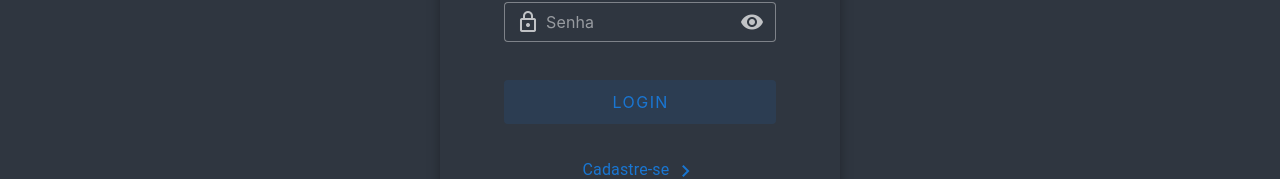
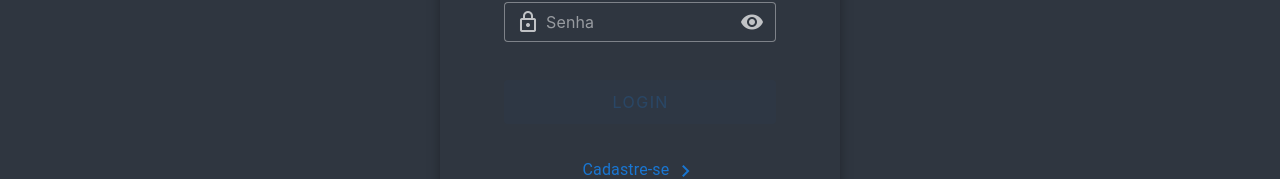
Before and after one commit to tallysdev/eventSync, a Vue app in the folder frontend/eventsync_front/: page /login in a window 1280 px wide. Shown: the part 426-605 px from the top of the page. Built offline with nearby package versions, Linux system fonts and the light colour scheme; no server answers.

Commit message:
feat: add validation button rule #63

```diff
--- a/frontend/eventsync_front/src/components/login/LoginForm.vue
+++ b/frontend/eventsync_front/src/components/login/LoginForm.vue
@@ -35,6 +35,7 @@
             color="blue-darken-2"
             size="large"
             variant="tonal"
+            :disabled="!isFormValid || showError"
             @click="handleSubmit"
           >
             Login
@@ -52,13 +53,13 @@
 </template>
 
 <script setup lang="ts">
-import { ref } from 'vue'
+import { ref, computed } from 'vue'
 import { useRouter } from 'vue-router'
 import { useAuthStore } from '@/stores/auth'
 import { emailValidation, passwordValidation } from '@/utils/validation'
 import NavBar from '../../components/NavBar.vue'
 import FooterVue from '../../components/Footer.vue'
-import {type User} from '@/types/users'
+import { type User } from '@/types/users'
 
 const router = useRouter()
 const authStore = useAuthStore()
@@ -74,6 +75,14 @@ const rules = {
 const errorMessage = ref<string | null>(null)
 const showError = ref(false)
 
+// Computed property to determine if the form is valid
+const isFormValid = computed(() => {
+  return (
+    rules.email(email.value) === true &&
+    rules.password(password.value) === true
+  )
+})
+
 const handleSubmit = async () => {
   if (email.value && password.value) {
     try {
@@ -83,9 +92,7 @@ const handleSubmit = async () => {
       }
       await authStore.login(user)
       if (authStore.isAuthenticated) {
-         setTimeout(() => {
           router.push('/')
-         }, 1000)
       } else {
         console.error('Login falhou')
         errorMessage.value = 'Login falhou. Usuário ou senha incorretos.'
```
Lines whose indentation alone changed are shown as unchanged.
